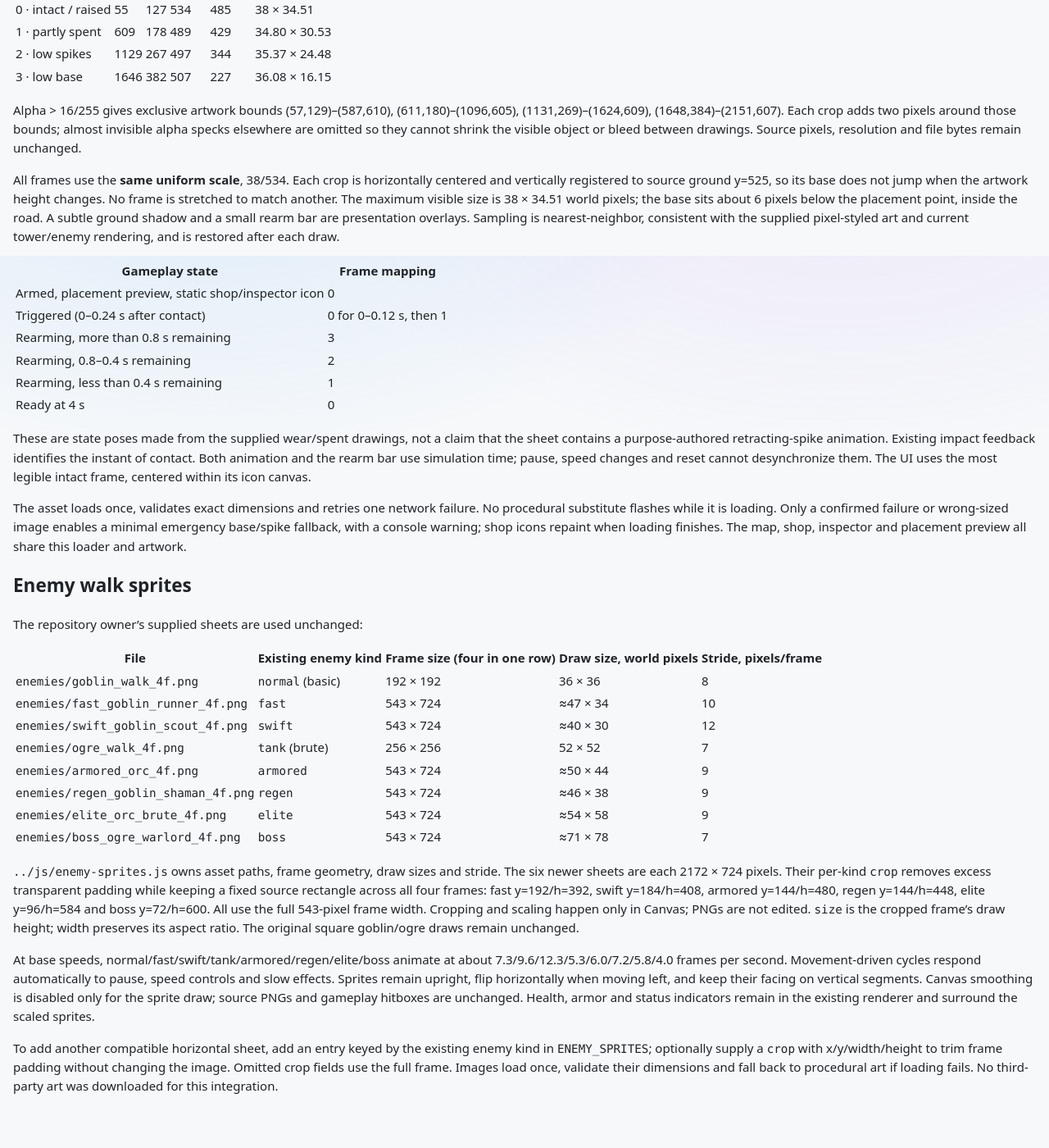
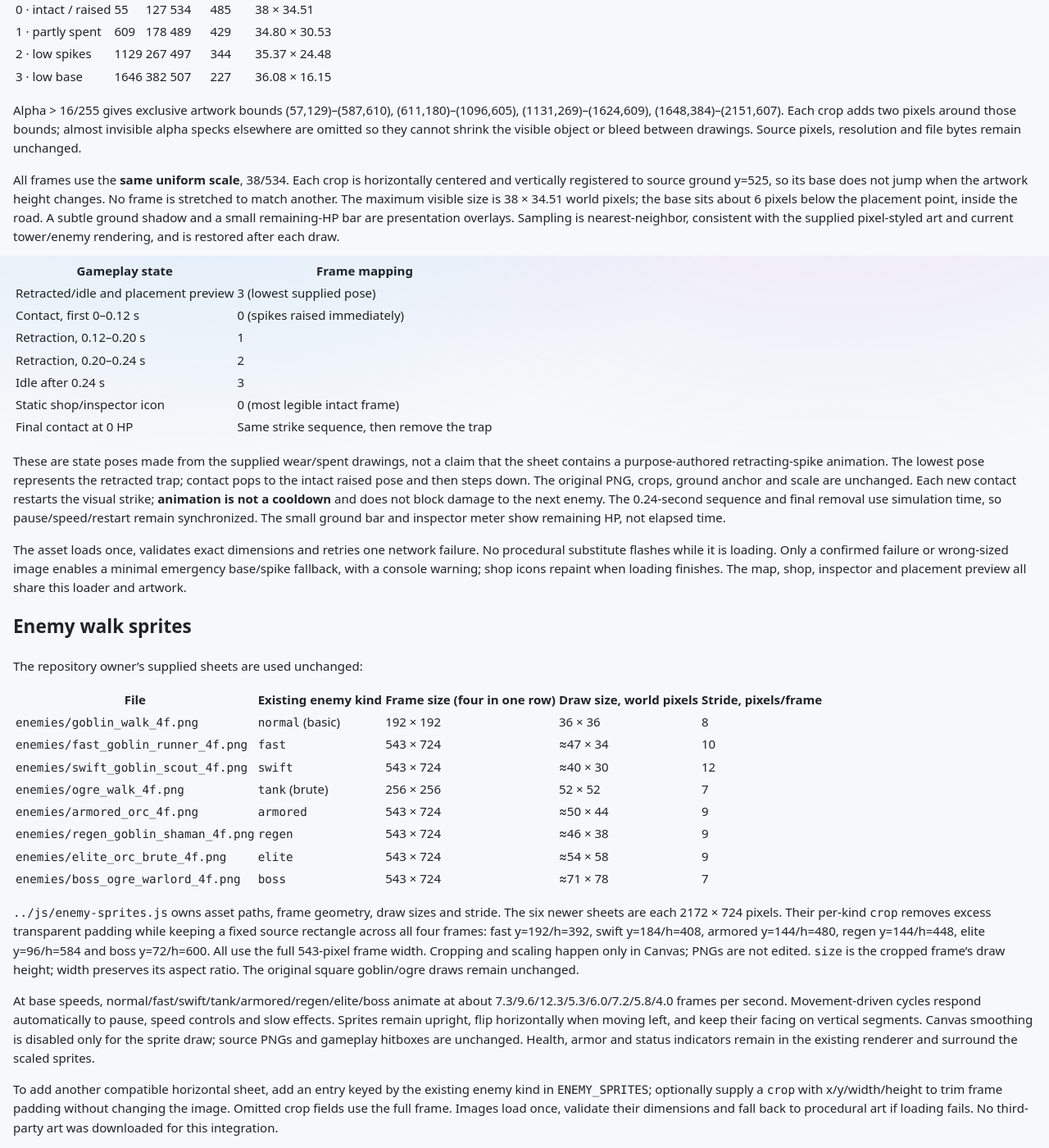
Before and after one commit to hirrdirr/hirrdirr.github.io, a Jekyll site: the page built from games/td/assets/README.md, in a window 1280 px wide and 1400 px high, scrolled down 2488 px. Shown: the whole window at 82% size. Built offline with Jekyll 4.4.1, drawn with Linux system fonts in a browser that asks for light colours; our own code applies the rules of GitHub Pages for plain Markdown files.

Commit message:
feat(td): replace spike trap cooldown with consumable HP

```diff
--- a/games/td/assets/README.md
+++ b/games/td/assets/README.md
@@ -138,24 +138,28 @@ centered and vertically registered to source ground y=525, so its base does not
 jump when the artwork height changes. No frame is stretched to match another.
 The maximum visible size is 38 × 34.51 world pixels; the base sits about 6 pixels
 below the placement point, inside the road. A subtle ground shadow and a small
-rearm bar are presentation overlays. Sampling is nearest-neighbor, consistent
+remaining-HP bar are presentation overlays. Sampling is nearest-neighbor, consistent
 with the supplied pixel-styled art and current tower/enemy rendering, and is
 restored after each draw.
 
 | Gameplay state | Frame mapping |
 | --- | --- |
-| Armed, placement preview, static shop/inspector icon | 0 |
-| Triggered (0–0.24 s after contact) | 0 for 0–0.12 s, then 1 |
-| Rearming, more than 0.8 s remaining | 3 |
-| Rearming, 0.8–0.4 s remaining | 2 |
-| Rearming, less than 0.4 s remaining | 1 |
-| Ready at 4 s | 0 |
+| Retracted/idle and placement preview | 3 (lowest supplied pose) |
+| Contact, first 0–0.12 s | 0 (spikes raised immediately) |
+| Retraction, 0.12–0.20 s | 1 |
+| Retraction, 0.20–0.24 s | 2 |
+| Idle after 0.24 s | 3 |
+| Static shop/inspector icon | 0 (most legible intact frame) |
+| Final contact at 0 HP | Same strike sequence, then remove the trap |
 
 These are state poses made from the supplied wear/spent drawings, not a claim
-that the sheet contains a purpose-authored retracting-spike animation. Existing
-impact feedback identifies the instant of contact. Both animation and the
-rearm bar use simulation time; pause, speed changes and reset cannot desynchronize
-them. The UI uses the most legible intact frame, centered within its icon canvas.
+that the sheet contains a purpose-authored retracting-spike animation. The lowest
+pose represents the retracted trap; contact pops to the intact raised pose and
+then steps down. The original PNG, crops, ground anchor and scale are unchanged.
+Each new contact restarts the visual strike; **animation is not a cooldown** and
+does not block damage to the next enemy. The 0.24-second sequence and final
+removal use simulation time, so pause/speed/restart remain synchronized. The
+small ground bar and inspector meter show remaining HP, not elapsed time.
 
 The asset loads once, validates exact dimensions and retries one network failure.
 No procedural substitute flashes while it is loading. Only a confirmed failure
--- a/games/td/js/engine.js
+++ b/games/td/js/engine.js
@@ -189,7 +189,8 @@ export class Game {
     return { ok: true, value };
   }
   sellValue(t) {
-    return Math.floor(t.spent * WORLD.sellRatio);
+    const remaining = t.entityType === "trap" ? t.hp / t.maxHp : 1;
+    return Math.floor(t.spent * WORLD.sellRatio * remaining);
   }
   upgrade(id, path) {
     const t = this.towers.find((t) => t.id === id);
--- a/games/td/td.css
+++ b/games/td/td.css
@@ -574,7 +574,7 @@
   font-size: 13px;
   color: #c3b79a;
 }
-.td-trap-state[data-state="armed"] strong { color: #bdcd8b; }
+.td-trap-state[data-state="idle"] strong { color: #bdcd8b; }
 .td-trap-state[data-state="triggered"] strong { color: #f1cb86; }
 .td-trap-progress {
   height: 4px;
```
Also changed, not shown: games/td/README.md (+41 -39 lines), games/td/index.html (+4 -3 lines), games/td/js/renderer.js (+5 -5 lines), games/td/js/trap-sprites.js (+8 -8 lines), games/td/js/traps.js (+32 -20 lines), games/td/js/ui.js (+9 -8 lines), games/td/tests/spike-balance.mjs (+14 -8 lines), games/td/tests/trap-sprites.test.js (+13 -11 lines), games/td/tests/trap-ui.test.js (added, +66 -0 lines), games/td/tests/traps.test.js (+112 -29 lines).
